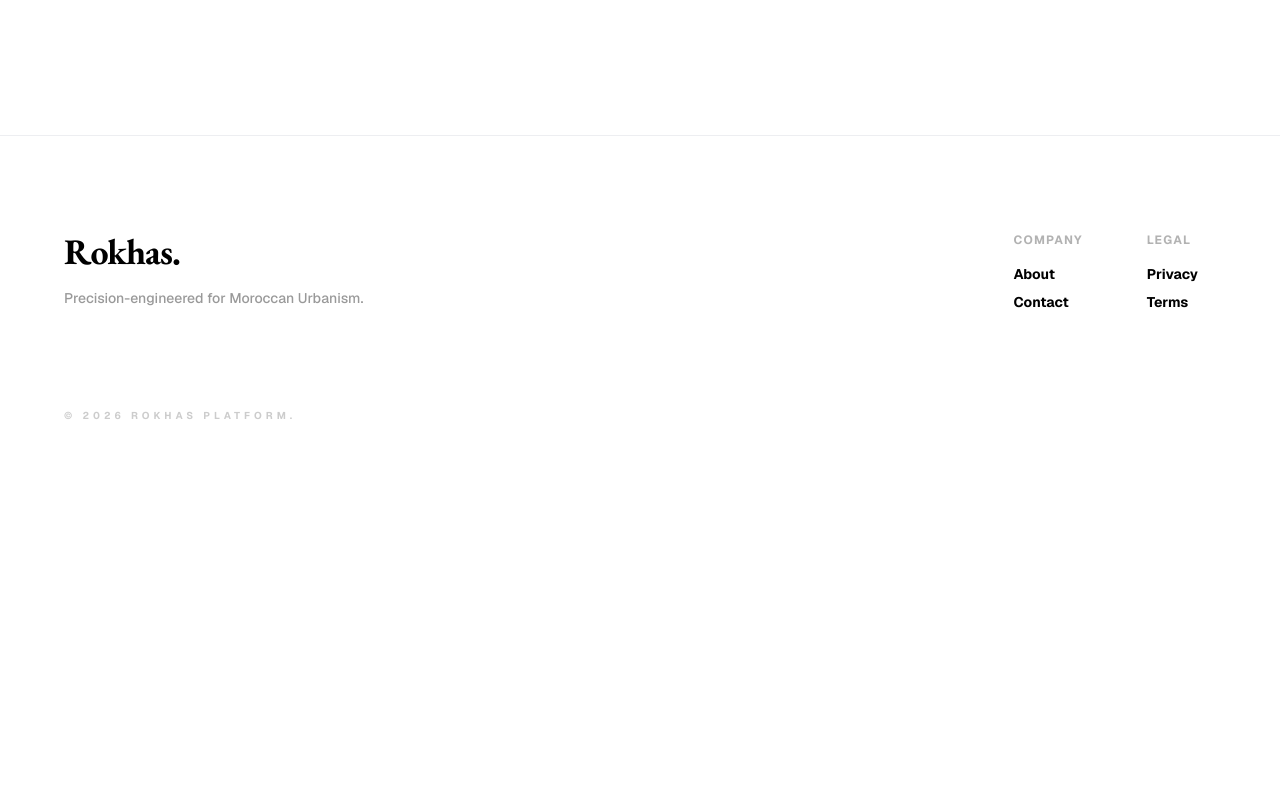
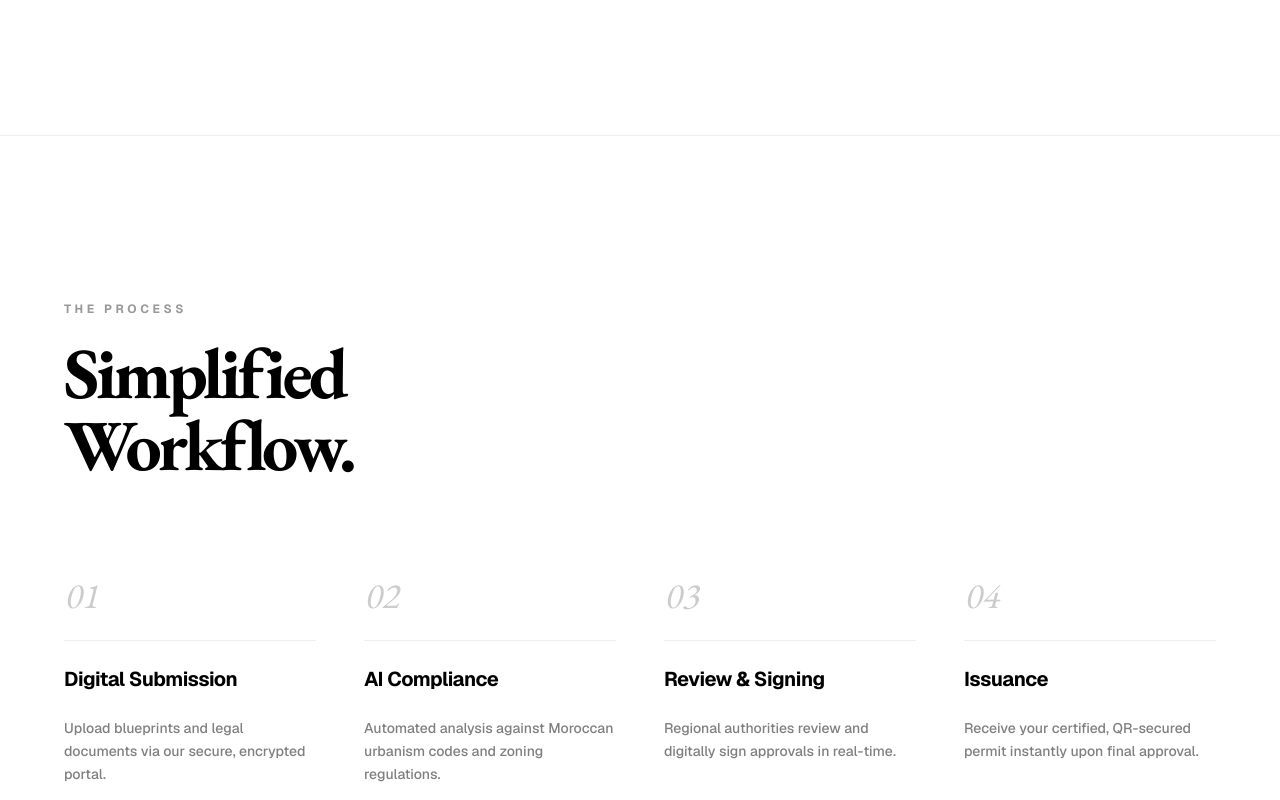
Before and after one commit to pluto-hyp/Rokhas, a Next.js app in the folder frontend/: page / in a window 1280 px wide. Shown: the part 1720-2520 px from the top of the page. Before the commit the page ends 2239 px from the top, so only its background shows below. Built offline with nearby package versions, Linux system fonts and the light colour scheme; no server answers.

Commit message:
feat/add-workflow-section

```diff
--- a/frontend/src/app/page.tsx
+++ b/frontend/src/app/page.tsx
@@ -95,6 +95,32 @@ export default function Home() {
         </div>
       </section>
 
+      {/* Workflow Section */}
+      <section id="workflow" className="py-40 px-6 border-t border-border/40">
+        <div className="max-w-6xl mx-auto">
+          <div className="mb-24">
+            <span className="text-xs font-bold uppercase tracking-[0.3em] text-primary/40">The Process</span>
+            <h2 className="font-serif text-5xl md:text-7xl font-bold tracking-tighter mt-4">Simplified<br />Workflow.</h2>
+          </div>
+
+          <div className="grid md:grid-cols-2 lg:grid-cols-4 gap-12">
+            {[
+              { step: "01", title: "Digital Submission", desc: "Upload blueprints and legal documents via our secure, encrypted portal." },
+              { step: "02", title: "AI Compliance", desc: "Automated analysis against Moroccan urbanism codes and zoning regulations." },
+              { step: "03", title: "Review & Signing", desc: "Regional authorities review and digitally sign approvals in real-time." },
+              { step: "04", title: "Issuance", desc: "Receive your certified, QR-secured permit instantly upon final approval." }
+            ].map((item, i) => (
+              <div key={i} className="space-y-6 group">
+                <div className="font-serif text-4xl italic opacity-20 transition-opacity group-hover:opacity-100 duration-500">{item.step}</div>
+                <div className="h-px w-full bg-border/40" />
+                <h3 className="text-xl font-bold tracking-tight">{item.title}</h3>
+                <p className="text-primary/50 text-sm leading-relaxed font-medium">{item.desc}</p>
+              </div>
+            ))}
+          </div>
+        </div>
+      </section>
+
       {/* Footer - Minimalist */}
       <footer className="py-24 px-6 border-t border-border/40">
         <div className="max-w-6xl mx-auto flex flex-col md:flex-row justify-between items-start gap-12">
--- a/frontend/src/components/Providers.tsx
+++ b/frontend/src/components/Providers.tsx
@@ -1,12 +1,22 @@
 "use client";
 
+import { usePathname } from "next/navigation";
 import { AuthProvider } from "@/contexts/AuthContext";
 import Chatbot from "@/components/Chatbot";
 import { ThemeProvider } from "@/components/theme-provider";
 
 export function Providers({ children }: { children: React.ReactNode }) {
+  const pathname = usePathname();
+  const isHomePage = pathname === "/";
+
   return (
-    <ThemeProvider attribute="class" defaultTheme="system" enableSystem disableTransitionOnChange>
+    <ThemeProvider
+      attribute="class"
+      defaultTheme="system"
+      enableSystem
+      disableTransitionOnChange
+      forcedTheme={isHomePage ? "light" : undefined}
+    >
       <AuthProvider>
         {children}
         <Chatbot />
```
